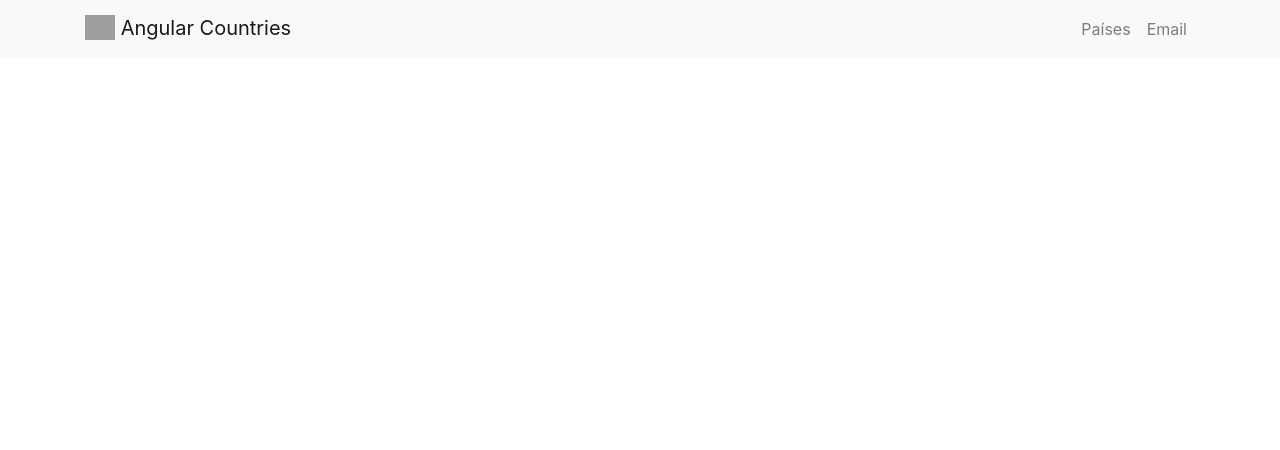
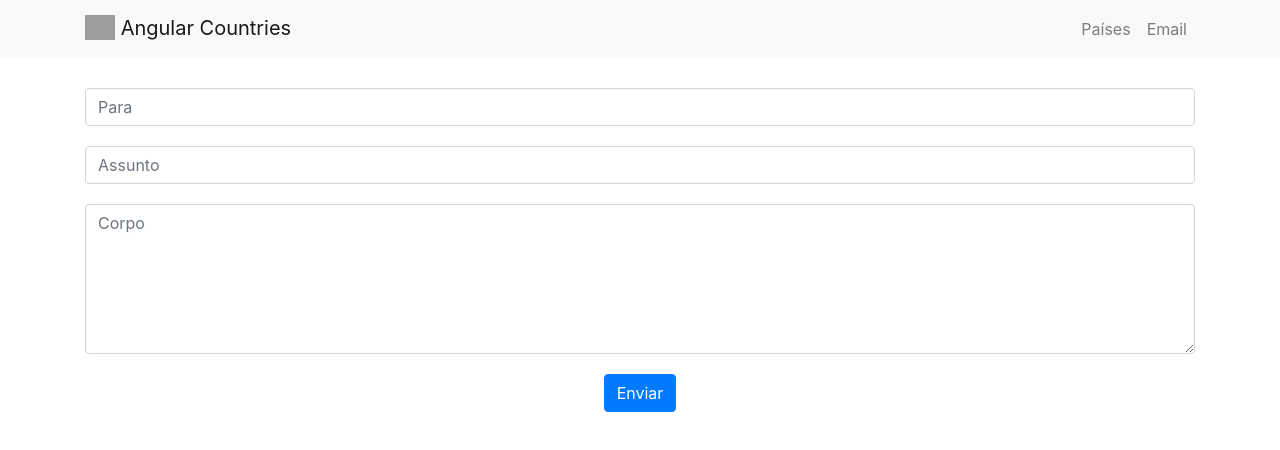
Before and after one commit to LucasRufo/angular-countries, an Angular app: page /email in a window 1280 px wide. Before the commit this address led to /. Shown: the top 450 px of the page. Built offline with nearby package versions, Linux system fonts and the light colour scheme; grey boxes are pictures that could not be loaded.

Commit message:
New features

```diff
--- /dev/null
+++ b/src/app/Email/email.model.ts
@@ -0,0 +1,5 @@
+export class Email {
+    public para: string;
+    public assunto: string;
+    public corpo: string;
+}
--- /dev/null
+++ b/src/app/Email/email.service.ts
@@ -0,0 +1,25 @@
+import { Injectable } from '@angular/core';
+import { HttpClient } from '@angular/common/http'
+import { Observable } from 'rxjs';
+import { Email } from './email.model';
+import { HttpHeaders } from '@angular/common/http';
+
+@Injectable({
+  providedIn: 'root'
+})
+export class EmailService {
+
+  constructor(private http: HttpClient) { }
+
+  protected baseUri: string = "http://dee5f407511f.ngrok.io/api/emails/enviar";
+
+  private httpOptions = {
+    headers: new HttpHeaders({
+      'Content-Type':  'application/json',
+    })
+  };
+
+  postEmail(email) : Observable<any> {
+    return this.http.post(this.baseUri, JSON.stringify(email), this.httpOptions);
+  }
+}
--- /dev/null
+++ b/src/app/Email/form/form.component.html
@@ -0,0 +1,28 @@
+<style scoped>
+    form div div{
+        padding-top: 10px;
+        padding-bottom: 10px;
+    }
+</style>
+
+<div class="container main-container">
+    <form (submit)="postEmail()">
+        <div class="row">
+            <div class="col-12">
+                <!-- <label class="">Para: </label> -->
+                <input [(ngModel)]="para" name="para" type="text" class="form-control" placeholder="Para">
+            </div>
+            <div class="col-12">
+                <!-- <label class="">Assunto: </label> -->
+                <input [(ngModel)]="assunto" name="assunto" type="text" class="form-control" placeholder="Assunto">
+            </div>
+            <div class="col-12">
+                <!-- <label class="">Corpo: </label> -->
+                <textarea [(ngModel)]="corpo" name="corpo" type="text" class="form-control" style="height: 150px;" placeholder="Corpo"></textarea>
+            </div>
+            <div class="" style="margin: 0 auto;">
+                <button type="submit" class="btn btn-primary">Enviar</button>
+            </div>
+        </div>
+    </form>
+</div>
--- /dev/null
+++ b/src/app/Email/form/form.component.ts
@@ -0,0 +1,41 @@
+import { Component, OnInit } from '@angular/core';
+import { EmailService } from '../email.service';
+import { Email } from '../email.model';
+import { FormControl, FormGroup, Validators } from '@angular/forms';
+
+@Component({
+  selector: 'app-form',
+  templateUrl: './form.component.html'
+})
+export class FormComponent implements OnInit {
+
+  constructor(private emailService: EmailService) { }
+
+  ngOnInit(): void { }
+
+  public para: string;
+
+  public assunto: string;
+
+  public corpo: string;
+
+  postEmail(): any {
+
+    let obj = {
+      para: this.para,
+      assunto: this.assunto,
+      corpo: this.corpo
+    }
+
+    this.emailService.postEmail(obj)
+      .subscribe(
+        response => {
+          console.log(response)
+        },
+        err => {
+          console.log(err)
+        }
+      );
+  }
+
+}
--- /dev/null
+++ b/src/app/Paises/country.service.ts
@@ -0,0 +1,26 @@
+import { Injectable } from '@angular/core';
+import { Country } from './country.model';
+import { HttpClient } from '@angular/common/http'
+import { Observable } from 'rxjs';
+
+@Injectable({
+  providedIn: 'root'
+})
+export class CountryService {
+
+  constructor(private http: HttpClient) { }
+
+  protected baseUri: string = "https://restcountries.eu/rest/v2/";
+
+  getAllCountries(): Observable<Country[]>{
+    return this.http.get<Country[]>(this.baseUri + "all");
+  }
+
+  getCountryByName(name: string): Observable<Country>{
+    return this.http.get<Country>(this.baseUri + "name/" + name)
+  }
+
+  getCountriesByRegion(region: string): Observable<Country[]>{
+    return this.http.get<Country[]>(this.baseUri + "region/" + region)
+  }
+}
--- a/src/app/Paises/filter/filter.component.html
+++ b/src/app/Paises/filter/filter.component.html
@@ -1,3 +1,11 @@
+<style scoped>
+    @media (max-width: 575px) {
+        .mg-top {
+            margin-top: 10px;
+        }
+    }
+</style>
+
 <div class="container main-container">
     <form>
         <div class="row">
@@ -6,10 +14,12 @@
             </div>
             <div class="col-10 col-sm-4 col-md-4 col-lg-4 mg-top">
                 <select class="form-control">
-                    <option value="volvo">Volvo</option>
-                    <option value="saab">Saab</option>
-                    <option value="mercedes">Mercedes</option>
-                    <option value="audi">Audi</option>
+                    <option value="" selected>Busque por região</option>
+                    <option value="asia">Asia</option>
+                    <option value="africa">Africa</option>
+                    <option value="americas">Americas</option>
+                    <option value="europe">Europe</option>
+                    <option value="polar">Polar</option>
                 </select>
             </div>
             <div class="col-2 col-sm-2 col-md-2 col-lg-1 d-flex justify-content-end mg-top">
@@ -18,11 +28,3 @@
         </div>
     </form>
 </div>
-
-<style scoped>
-    @media (max-width: 575px) {
-        .mg-top {
-            margin-top: 10px;
-        }
-    }
-</style>
--- a/src/app/Paises/list/list.component.html
+++ b/src/app/Paises/list/list.component.html
@@ -1 +1,34 @@
-<div class="container main-container"></div>
+<style scoped>
+    p {
+        padding-bottom: 0;
+        margin-bottom: 0;
+    }
+
+    h5 {
+        font-weight: bold;
+    }
+
+    .ellipsis {
+        text-overflow: ellipsis;
+        white-space: nowrap;
+        overflow: hidden;
+    }
+</style>
+
+<div class="container main-container">
+
+    <div class="row">
+        <div *ngFor="let country of countries" class="col-md-3" style="padding-bottom: 30px;">
+            <div class="card" style="width: 260px;">
+                <img class="card-img-top" src="{{ country.flag }}" width="230px" height="160px">
+                <div class="card-body">
+                    <h5 class="card-title ellipsis">{{ country.name }}</h5>
+                    <p class="card-text"><b>Capital: </b>{{ country.capital }}</p>
+                    <p class="card-text"><b>Região: </b>{{ country.region }}</p>
+                    <p class="card-text"><b>População: </b>{{ country.population }}</p>
+                </div>
+            </div>
+        </div>
+    </div>
+
+</div>
--- a/src/app/Paises/list/list.component.ts
+++ b/src/app/Paises/list/list.component.ts
@@ -1,16 +1,23 @@
 import { Component, OnInit } from '@angular/core';
+import { CountryService } from '../country.service';
+import { Country } from '../country.model';
 
 @Component({
   selector: 'app-list',
-  templateUrl: './list.component.html',
-  styles: [
-  ]
+  templateUrl: './list.component.html'
 })
 export class ListComponent implements OnInit {
 
-  constructor() { }
+  constructor(private countryService: CountryService) { }
+
+  public countries: Country[];
 
   ngOnInit(): void {
+    this.countryService.getAllCountries()
+      .subscribe(
+        countries => this.countries = countries,
+        error => console.log(error)
+      );
   }
 
 }
--- a/src/app/app.routes.ts
+++ b/src/app/app.routes.ts
@@ -1,7 +1,9 @@
 import { Routes } from '@angular/router'
 import { MainComponent } from './Paises/main/main.component';
+import { FormComponent } from './Email/form/form.component';
 
 export const routerConfig: Routes = [
   { path: '', redirectTo: '/main', pathMatch: 'full' },
-  { path: 'main', component: MainComponent }
+  { path: 'main', component: MainComponent },
+  { path: 'email', component: FormComponent }
 ];
--- a/src/styles.css
+++ b/src/styles.css
@@ -1,9 +1,9 @@
 /* You can add global styles to this file, and also import other style files */
 .main-container{
-    padding-top: 50px;
+    padding-top: 20px;
     padding-left: 15px;
     padding-right: 15px;
-    padding-bottom: 50px;
+    padding-bottom: 20px;
     margin-right: auto;
     margin-left: auto;
     overflow: hidden;
```
Also changed, not shown: src/app/Paises/country.model.ts (added, +7 -0 lines), src/app/app.module.ts (+10 -1 lines).
